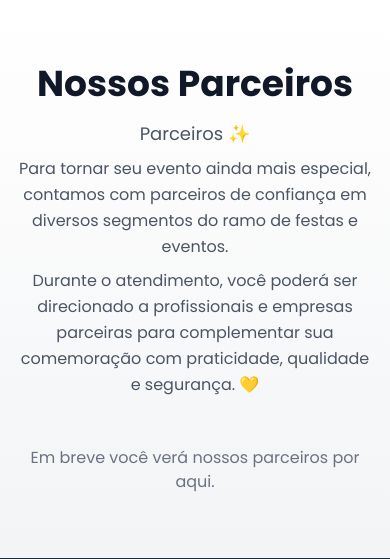
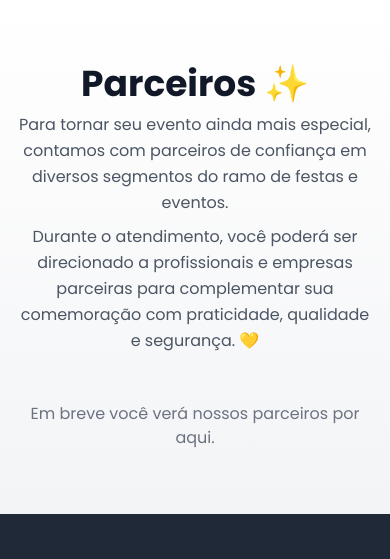
Before and after one commit to andrehsilva/caixola, a Flask app: page /parcerias in a window 390 px wide. Shown: the part 96-655 px from the top of the page. Run offline with Flask 3, Linux system fonts and the light colour scheme; some libraries are stand-ins or nearby versions.

Commit message:
Update partner section heading in partnerships.html

```diff
--- a/app/templates/public/partnerships.html
+++ b/app/templates/public/partnerships.html
@@ -5,10 +5,7 @@
 <section class="py-16 bg-gradient-to-b from-white to-gray-100">
   <div class="container mx-auto px-4 sm:px-6 lg:px-8">
     <div class="max-w-3xl mx-auto text-center mb-12">
-      <h1 class="text-4xl md:text-5xl font-bold text-gray-900">Nossos Parceiros</h1>
-      <p class="mt-4 max-w-3xl mx-auto text-lg text-gray-600">
-        Parceiros ✨
-      </p>
+      <h1 class="text-4xl md:text-5xl font-bold text-gray-900">Parceiros ✨</h1>
       <p class="mt-2 max-w-4xl mx-auto text-base md:text-lg text-gray-600 leading-relaxed">
         Para tornar seu evento ainda mais especial, contamos com parceiros de confiança em diversos segmentos do ramo de festas e eventos.
       </p>
```
